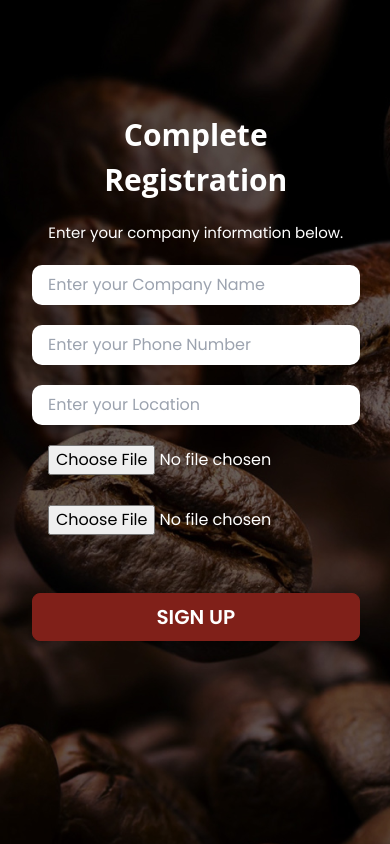
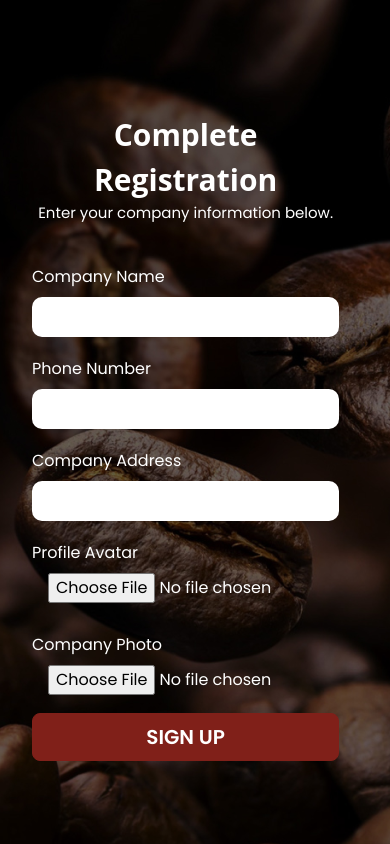
Before and after one commit to joephinecalapiz/beancoders-coffee-sorters, a React (Vite) app: page /company in a window 390 px wide. Built offline with nearby package versions, Linux system fonts and the light colour scheme.

Commit message:
update form

```diff
--- a/src/screens/LandingScreen/AuthScreen/CompanyDetails.jsx
+++ b/src/screens/LandingScreen/AuthScreen/CompanyDetails.jsx
@@ -158,22 +158,29 @@ const CompanyDetails = () => {
     return (
         <>
             {/* <Navbar /> */}
-            <div className="grid grid-cols-2 md:bg-bgLogin md:bg-cover bg-CoffeeBeans  h-[100vh] w-full">
+            <div className="md:bg-bgLogin md:bg-cover bg-CoffeeBeans  h-[100vh] w-full">
                 <section className="sm:mx-auto md:mx-24 lg:mx-32 xl:mx-48 items-center">
                     <form
                         onSubmit={handleSubmit(onSubmitHandler)}
                         className="rounded-[40px] p-8 max-w-xs w-full"
                     >
-                        <div className="md:w-[150%] w-[250%] mx-auto">
-                            <h1 className="text-center text-white font-bold text-[30px] md:mt-25 md:mb-5 mt-20 mb-5">
+                        <div className="w-[120%] mx-auto">
+                            <h1 className="text-center text-white font-bold text-[30px] md:mt-25 md:mb-5 mt-20">
                                 Complete Registration
                             </h1>
                             <h5
-                                className="text-center text-[15px] mb-5"
+                                className="text-center text-[15px] mb-10"
                                 style={{ color: "white", fontFamily: "Poppins, sans-serif" }}
                             >
                                 Enter your company information below.
                             </h5>
+                            <label
+                className="block text-white mb-2"
+                htmlFor="email"
+                style={{ fontFamily: "Poppins, sans-serif" }}
+              >
+                Company Name
+              </label>
                             <input
                             type="hidden"
                             name="user_id"
@@ -183,7 +190,7 @@ const CompanyDetails = () => {
                             <input
                                 name="companyName"
                                 type="text"
-                                placeholder="Enter your Company Name"
+                                placeholder=""
                                 {...register("companyName", {
                                     required: "Company Name is required",
                                     pattern: {
@@ -199,11 +206,17 @@ const CompanyDetails = () => {
                             {errors.companyName && (
                                 <p className="text-red-500 ml-2">{errors.companyName.message}</p>
                             )}
-
+                            <label
+                className="block text-white mb-2"
+                htmlFor="email"
+                style={{ fontFamily: "Poppins, sans-serif" }}
+              >
+                Phone Number
+              </label>
                             <input
                                 name="companyNumber"
                                 type="number"
-                                placeholder="Enter your Phone Number"
+                                placeholder=""
                                 {...register("companyNumber", {
                                     required: "Phone Number is required",
                                     pattern: {
@@ -218,11 +231,17 @@ const CompanyDetails = () => {
                             {errors.companyNumber && (
                                 <p className="text-red-500 ml-2">{errors.companyNumber.message}</p>
                             )}
-
+                            <label
+                className="block text-white mb-2"
+                htmlFor="email"
+                style={{ fontFamily: "Poppins, sans-serif" }}
+              >
+                Company Address
+              </label>
                             <input
                                 name="companyLocation"
                                 type="text"
-                                placeholder="Enter your Location"
+                                placeholder=""
                                 {...register("companyLocation", {
                                     required: "Location is required",
                                     pattern: {
@@ -239,6 +258,13 @@ const CompanyDetails = () => {
                                 <p className="text-red-500 ml-2">{errors.companyLocation.message}</p>
                             )}
                             {/* Profile Image */}
+                            <label
+                className="block text-white mb-2"
+                htmlFor="email"
+                style={{ fontFamily: "Poppins, sans-serif" }}
+              >
+                Profile Avatar
+              </label>
                             {profileFileDataURL ?
                             <p className="">
                                 {
@@ -263,6 +289,13 @@ const CompanyDetails = () => {
                             )}
 
                             {/* Company Image */}
+                            <label
+                className="block text-white mb-2"
+                htmlFor="email"
+                style={{ fontFamily: "Poppins, sans-serif" }}
+              >
+                Company Photo
+              </label>
                             {companyFileDataURL ?
                             <p className="">
                                 {
@@ -278,7 +311,7 @@ const CompanyDetails = () => {
                                 {...register("images", {
                                     //required: "Company Image is required",
                                 })}
-                                className={`w-full rounded-[10px] h-10 text-white px-4 ${errors.images ? "mb-2" : "mb-5"
+                                className={`w-full rounded-[10px] h-10 text-white px-4 ${errors.images ? "mb-2" : ""
                                     }`}
                                 style={{ fontFamily: "Poppins, sans-serif" }}
                             />
@@ -287,7 +320,7 @@ const CompanyDetails = () => {
                             )}
                             <button
                                 type="submit"
-                                className="btn w-full btn-primary mt-7 text-white"
+                                className="btn w-full mt-2 btn-primary text-white"
                                 style={{ fontFamily: "Poppins, sans-serif", fontSize: "20px" }}
                                 disabled={loading}
                                 onClick={handleSubmit(onSubmitHandler)}
--- a/src/screens/LandingScreen/AuthScreen/Login.jsx
+++ b/src/screens/LandingScreen/AuthScreen/Login.jsx
@@ -111,12 +111,12 @@ const Login = () => {
                 htmlFor="email"
                 style={{ fontFamily: "Poppins, sans-serif" }}
               >
-                Enter your Email
+                Email Address
               </label>
               <input
                 name="email"
                 type="email"
-                placeholder="Enter your Email"
+                placeholder="you@domain.com"
                 {...register("email", {
                   required: "Email is required",
                   pattern: {
@@ -141,12 +141,12 @@ const Login = () => {
                 htmlFor="password"
                 style={{ fontFamily: "Poppins, sans-serif" }}
               >
-                Enter your Password
+                Password
               </label>
               <input
                 name="password"
                 type="password"
-                placeholder="Enter your Password"
+                placeholder=""
                 {...register("password", {
                   required: "Password is required",
                   minLength: {
--- a/src/screens/LandingScreen/ContactUs.jsx
+++ b/src/screens/LandingScreen/ContactUs.jsx
@@ -81,7 +81,7 @@ const ContactUs = () => {
                         className="rounded-[40px] p-8 max-w-xs w-full "
                         onSubmit={handleSubmit(onSubmitHandler)}
                     >
-                        <div className="w-[150%] mx-auto">
+                        <div className="w-[120%] mx-auto">
                             <h1 className="text-center text-white font-bold text-[40px] md:mt-28 md:mb-12 mt-20 mb-12">
                                 Contact Us
                             </h1>
@@ -95,7 +95,7 @@ const ContactUs = () => {
                             <input
                                 name="full_name"
                                 type="text"
-                                placeholder="Enter your Full Name"
+                                placeholder=""
                                 {...register("full_name", {
                                     required: "Full Name is required",
                                     pattern: {
@@ -123,7 +123,7 @@ const ContactUs = () => {
                             <input
                                 name="companyName"
                                 type="text"
-                                placeholder="Enter your Company Name"
+                                placeholder=""
                                 {...register("companyName", {
                                     required: "Company name is required",
                                     pattern: {
@@ -151,7 +151,7 @@ const ContactUs = () => {
                             <input
                                 name="phoneNum"
                                 type="number"
-                                placeholder="Enter your Phone Number"
+                                placeholder=""
                                 {...register("phoneNum", {
                                     required: "Phone Number is required",
                                     pattern: {
@@ -220,14 +220,14 @@ const ContactUs = () => {
                                 htmlFor="message"
                                 style={{ fontFamily: "Poppins, sans-serif" }}
                             >
-                                Your Message
+                                Message
                             </label>
                             <textarea
                                     name="message"
                                     rows={3}
                                     className="block w-full mb-5 px-4 rounded-md border-0 py-1.5 text-gray-900 shadow-sm ring-1 ring-inset ring-gray-300 placeholder:text-gray-400 focus:ring-2 focus:ring-inset focus:ring-indigo-600 sm:text-sm sm:leading-6"
                                     defaultValue={''}
-                                    placeholder="Enter your issues, feedbacks, or suggestions"
+                                    placeholder="Explain here the issues, feedbacks, or your suggestions"
                                     {...register("message", {
                                     })}
                                     checked={formData.message}
@@ -239,12 +239,12 @@ const ContactUs = () => {
                                 htmlFor="email"
                                 style={{ fontFamily: "Poppins, sans-serif" }}
                             >
-                                Enter your Email
+                                Email Address
                             </label>
                             <input
                                 name="email"
                                 type="email"
-                                placeholder="Enter your Email"
+                                placeholder="you@domain.com"
                                 {...register("email", {
                                     required: "Email is required",
                                     pattern: {
```
Also changed, not shown: src/screens/LandingScreen/AuthScreen/Signup.jsx (+26 -7 lines).
